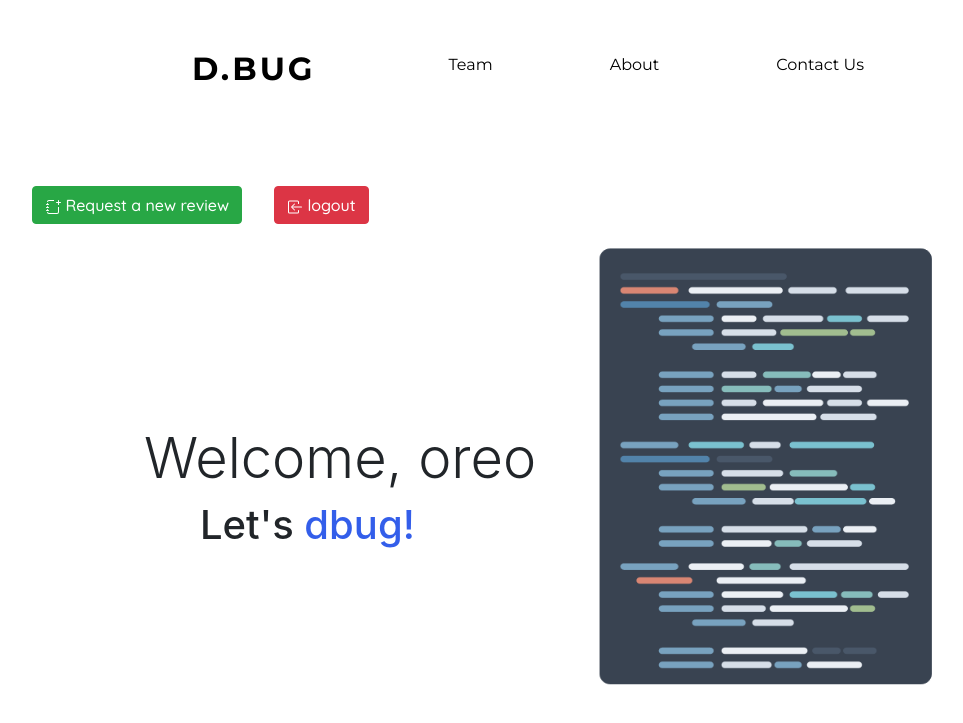
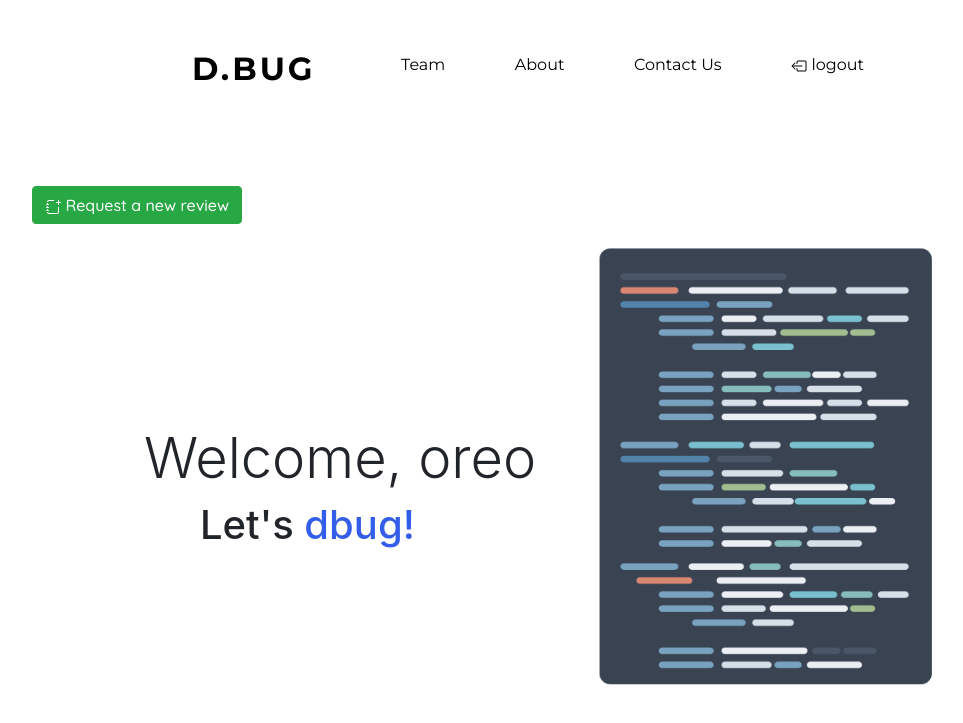
Before and after one commit to Aaryamann171/dbug-django, a Django app: page /home in a window 1280 px wide. Shown: the top 723 px of the page, without its empty margins (80-1043 px from the left). Run offline with Django 3.2, Linux system fonts and the light colour scheme; a user stored in the database is signed in; some libraries are stand-ins or nearby versions.

Commit message:
added logout to nav

```diff
--- a/templates/base.html
+++ b/templates/base.html
@@ -79,6 +79,18 @@
     <a href="http://127.0.0.1:8000/contact">
       <h6>Contact Us</h6>
     </a>
+    {% if user.is_authenticated %}
+    <a href="logout/">
+      <h6><svg width="1em" height="1em" viewBox="0 0 16 16" class="bi bi-box-arrow-left" fill="currentColor"
+          xmlns="http://www.w3.org/2000/svg">
+          <path fill-rule="evenodd"
+            d="M4.354 11.354a.5.5 0 0 0 0-.708L1.707 8l2.647-2.646a.5.5 0 1 0-.708-.708l-3 3a.5.5 0 0 0 0 .708l3 3a.5.5 0 0 0 .708 0z" />
+          <path fill-rule="evenodd" d="M11.5 8a.5.5 0 0 0-.5-.5H2a.5.5 0 0 0 0 1h9a.5.5 0 0 0 .5-.5z" />
+          <path fill-rule="evenodd"
+            d="M14 13.5a1.5 1.5 0 0 0 1.5-1.5V4A1.5 1.5 0 0 0 14 2.5H7A1.5 1.5 0 0 0 5.5 4v1.5a.5.5 0 0 0 1 0V4a.5.5 0 0 1 .5-.5h7a.5.5 0 0 1 .5.5v8a.5.5 0 0 1-.5.5H7a.5.5 0 0 1-.5-.5v-1.5a.5.5 0 0 0-1 0V12A1.5 1.5 0 0 0 7 13.5h7z" />
+        </svg> logout</h6>
+    </a>
+    {% endif %}
   </nav>
   {% comment %}
   <pre class="prettyprint">class Voila {
--- a/templates/home.html
+++ b/templates/home.html
@@ -4,9 +4,6 @@
 {% block content %}
 {% if user.is_authenticated %}
 
-<table>
-  <tr>
-    <td>
 <form action="request_new" method="GET" style="
             margin-left: 7em;
             margin-top: 5em;
@@ -23,26 +20,6 @@
     </svg> Request a new review
   </button>
 </form>
-    </td>
-    <td>
-      <form action="logout/" method="GET" style="
-            margin-left: 2em;
-            margin-top: 5em;
-            font-family: 'Quicksand', sans-serif;
-          ">
-        <button class="btn btn-danger" type="submit">
-          <svg width="1em" height="1em" viewBox="0 0 16 16" class="bi bi-box-arrow-in-left" fill="currentColor"
-            xmlns="http://www.w3.org/2000/svg">
-            <path fill-rule="evenodd"
-              d="M7.854 11.354a.5.5 0 0 0 0-.708L5.207 8l2.647-2.646a.5.5 0 1 0-.708-.708l-3 3a.5.5 0 0 0 0 .708l3 3a.5.5 0 0 0 .708 0z" />
-            <path fill-rule="evenodd" d="M15 8a.5.5 0 0 0-.5-.5h-9a.5.5 0 0 0 0 1h9A.5.5 0 0 0 15 8z" />
-            <path fill-rule="evenodd"
-              d="M2.5 14.5A1.5 1.5 0 0 1 1 13V3a1.5 1.5 0 0 1 1.5-1.5h8A1.5 1.5 0 0 1 12 3v1.5a.5.5 0 0 1-1 0V3a.5.5 0 0 0-.5-.5h-8A.5.5 0 0 0 2 3v10a.5.5 0 0 0 .5.5h8a.5.5 0 0 0 .5-.5v-1.5a.5.5 0 0 1 1 0V13a1.5 1.5 0 0 1-1.5 1.5h-8z" />
-          </svg> logout
-        </button>
-      </form>
-  </tr>
-</table>
 
 <table>
   <tr>
```
Also changed, not shown: db.sqlite3. Lines whose indentation alone changed are shown as unchanged.
